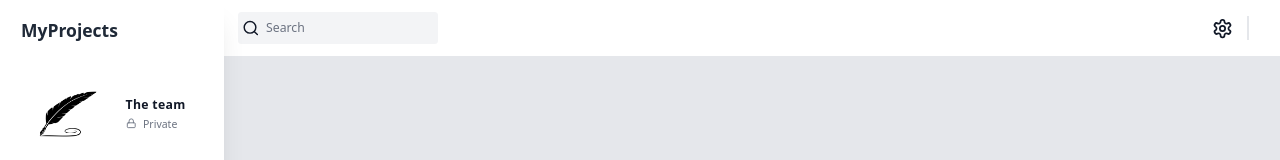
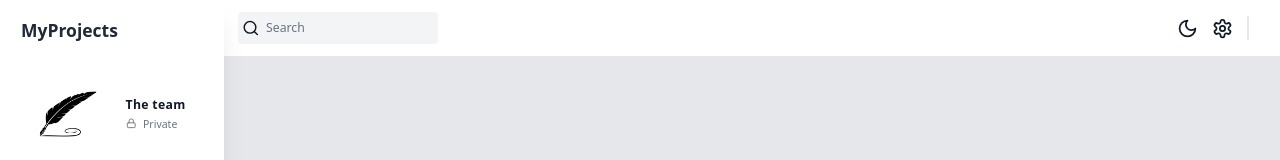
Before and after one commit to amandagpearce/next-project-management, a Next.js app in the folder client/: page / in a window 1280 px wide. Shown: the top 160 px of the page. Built offline with nearby package versions, Linux system fonts and the light colour scheme; no server answers.

Commit message:
dark mode state

```diff
--- a/client/src/app/(components)/Navbar/index.tsx
+++ b/client/src/app/(components)/Navbar/index.tsx
@@ -1,12 +1,28 @@
 import React from 'react';
-import { Search, Settings } from 'lucide-react';
+import { Menu, Moon, Search, Settings, Sun } from 'lucide-react';
 import Link from 'next/link';
+import { useAppDispatch, useAppSelector } from '@/app/redux';
+import { setIsDarkMode, setIsSidebarCollapsed } from '@/state';
 
 const Navbar = () => {
+  const dispatch = useAppDispatch();
+  const isSidebarCollapsed = useAppSelector(
+    (state) => state.global.isSidebarCollapsed
+  );
+  const isDarkMode = useAppSelector((state) => state.global.isDarkMode);
+
   return (
     <div className="flex items-center justify-between bg-white px-4 py-3 dark:bg-black">
       {/* Search bar */}
       <div className="flex items-center gap-8">
+        {!isSidebarCollapsed ? null : (
+          <button
+            onClick={() => dispatch(setIsSidebarCollapsed(!isSidebarCollapsed))}
+          >
+            <Menu className="h-8 w-8 dark:text-white" />
+          </button>
+        )}
+
         <div className="relative flex h-min w-[200px]">
           <Search className="absolute left-[4px] top-1/2 mr-2 h-5 w-5 -translate-y-1/2 transform cursor-pointer dark:text-white" />
           <input
@@ -19,9 +35,27 @@
 
       {/* Icons */}
       <div className="flex items-center">
+        <button
+          onClick={() => dispatch(setIsDarkMode(!isDarkMode))}
+          className={
+            isDarkMode
+              ? 'rounded p-2 dark:hover:bg-gray-700'
+              : 'rounded p-2 hover:bg-gray-100'
+          }
+        >
+          {isDarkMode ? (
+            <Sun className="h-6 w-6 cursor-pointer dark:text-white" />
+          ) : (
+            <Moon className="h-6 w-6 cursor-pointer dark:text-white" />
+          )}
+        </button>
         <Link
           href="/settings"
-          className="h-min w-min rounded p-2 hover:bg-gray-100"
+          className={
+            isDarkMode
+              ? 'h-min w-min rounded p-2 dark:hover:bg-gray-700'
+              : 'h-min w-min rounded p-2 hover:bg-gray-100'
+          }
         >
           <Settings className="h-6 w-6 cursor-pointer dark:text-white" />
         </Link>
```
Also changed, not shown: client/src/app/dashboardWrapper.tsx (+10 -8 lines).
